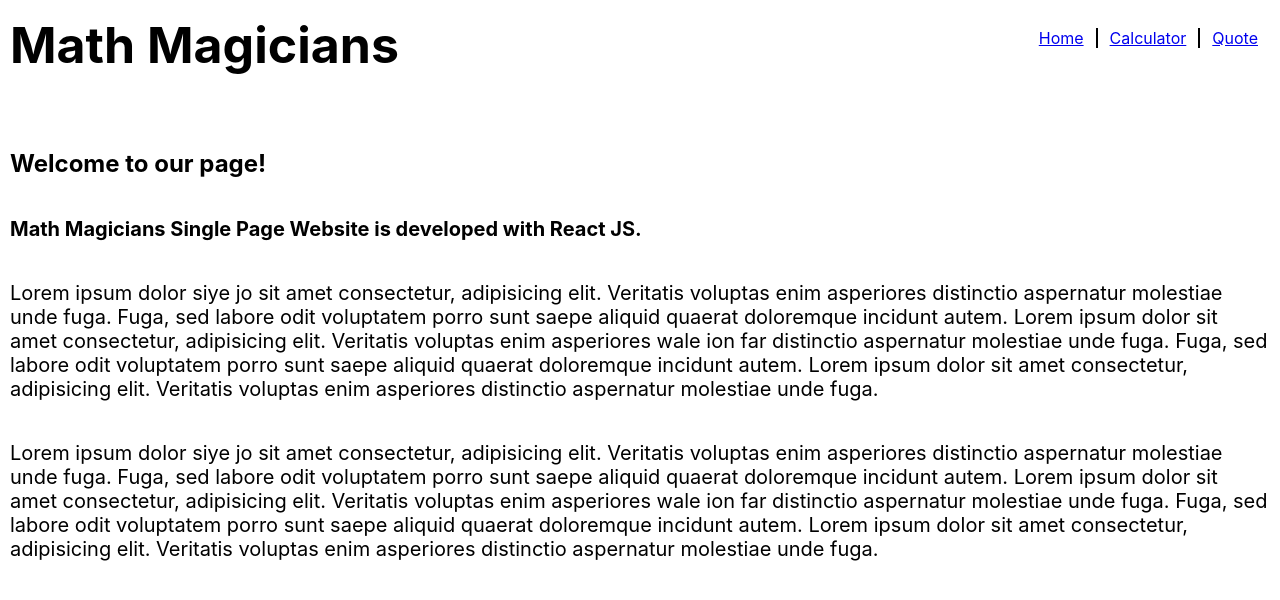
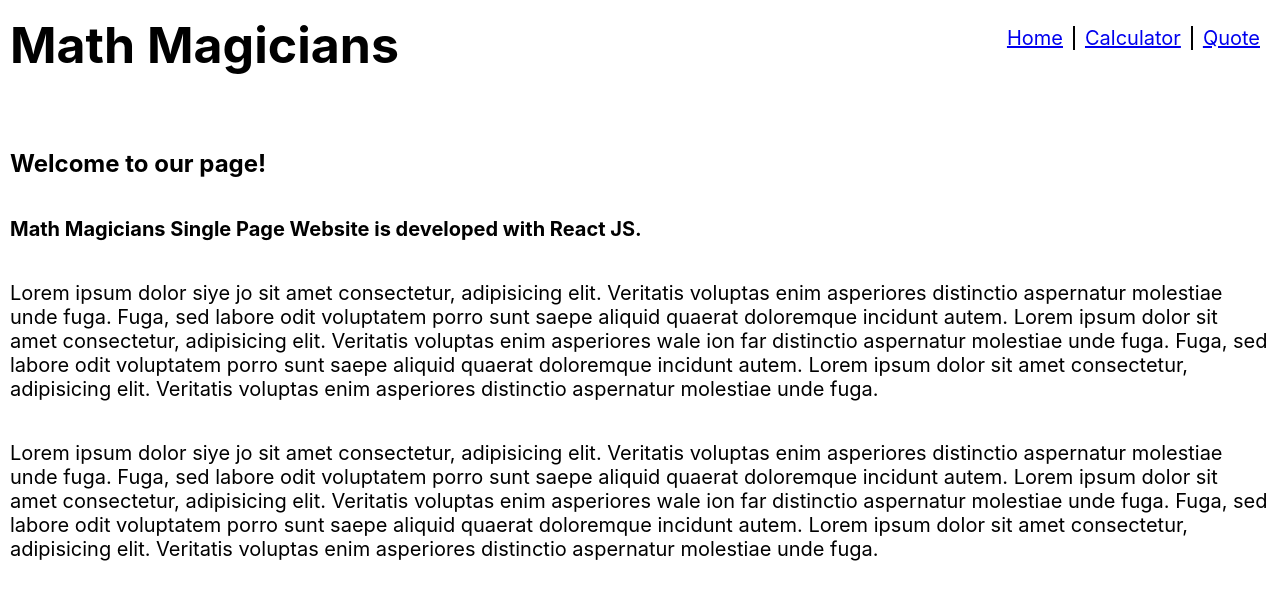
Before and after one commit to amrendrakind/math-magicians, a React (Create React App) app: page / in a window 1280 px wide. Shown: the top 600 px of the page. Built offline with nearby package versions, Linux system fonts and the light colour scheme.

Commit message:
Updates styling

```diff
--- a/src/components/header.module.css
+++ b/src/components/header.module.css
@@ -4,12 +4,24 @@ nav {
 }
 
 nav li {
-  padding: 0 12px;
+  padding: 0 10px;
   border-right: 2px solid black;
 }
 
 nav li:last-child {
   border-right: none;
+}
+
+nav li a {
+  font-size: 20px;
+}
+
+a:visited {
+  color: inherit;
+}
+
+nav li a:active {
+  color: rgb(51, 36, 217);
 }
 
 header {
```
